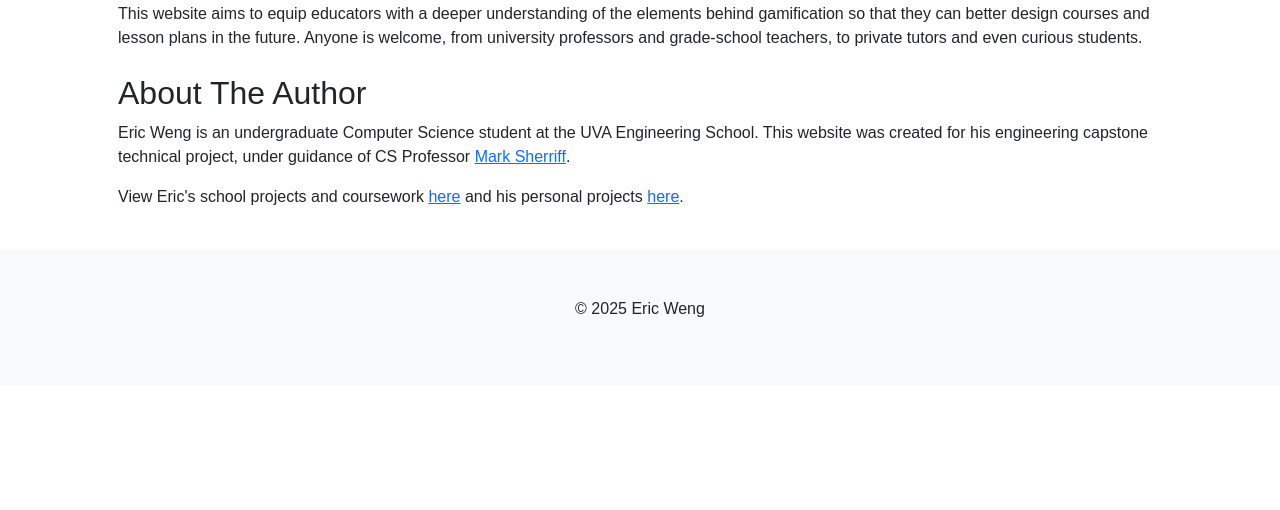
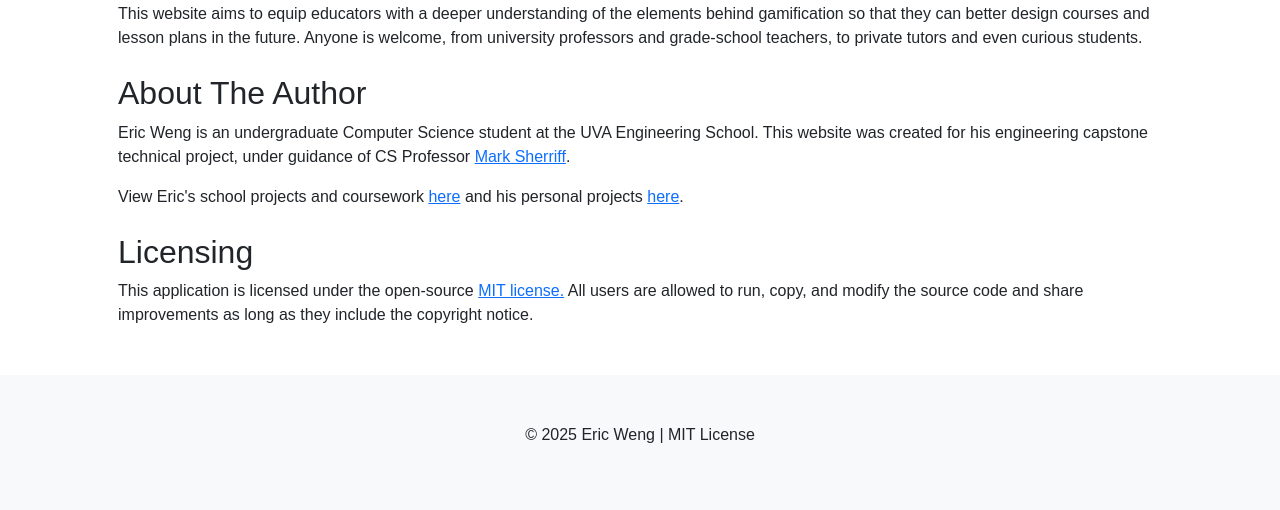
Before and after one commit to qgt7zm/capstone-project, a Django app: page /about in a window 1280 px wide. Shown: the part 276-786 px from the top of the page. Run offline with Django 5.2, Linux system fonts and the light colour scheme; some libraries are stand-ins or nearby versions.

Commit message:
Use MIT license

```diff
--- a/myapp/templates/myapp/about.html
+++ b/myapp/templates/myapp/about.html
@@ -22,7 +22,7 @@
     </p>
 </section>
 
-<secion class="my-3">
+<section class="my-4">
     <h2>About The Author</h2>
     <p>
         Eric Weng is an undergraduate Computer Science student at the UVA Engineering School.
@@ -34,6 +34,17 @@
         View Eric's school projects and coursework <a href="https://github.com/qgt7zm">here</a>
         and his personal projects <a href="https://github.com/SlavSquatSuperstar">here</a>.
     </p>
-</secion>
+</section>
+
+<section class="my-4">
+    <h2>Licensing</h2>
+
+    <p>
+        This application is licensed under the open-source
+        <a href="https://mit-license.org/">MIT license.</a>
+        All users are allowed to run, copy, and modify the source code and share
+        improvements as long as they include the copyright notice.
+    </p>
+</section>
 
 {% endblock %}
--- a/myapp/templates/myapp/base.html
+++ b/myapp/templates/myapp/base.html
@@ -65,7 +65,7 @@
 <div class="bg-body-tertiary">
     <div class="container py-5">
         <footer class="text-center">
-            <p>© 2025 Eric Weng</p>
+            <p>© 2025 Eric Weng | MIT License</p>
         </footer>
     </div>
 </div>
```
Also changed, not shown: LICENSE.txt (added), README.md.
